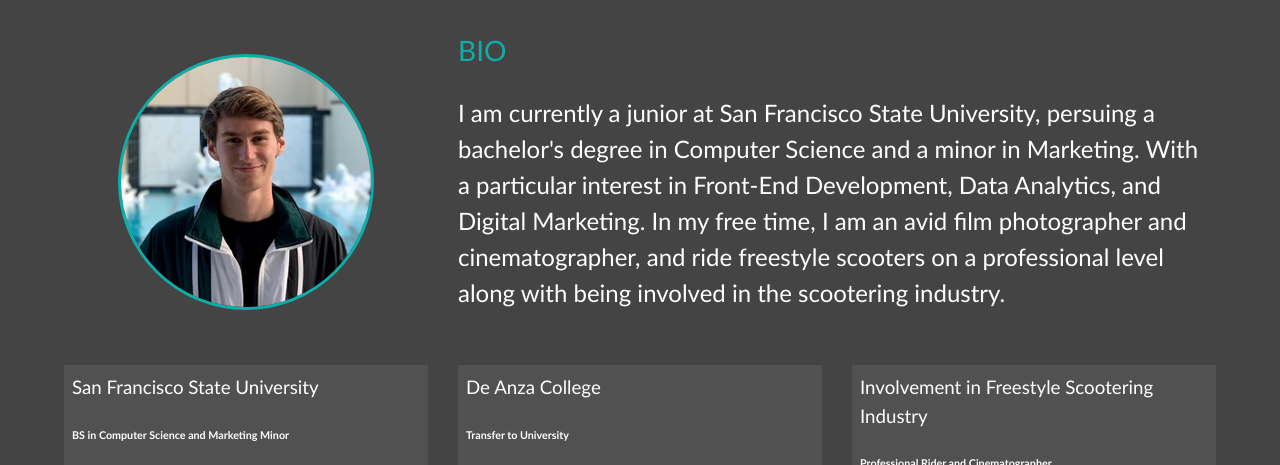
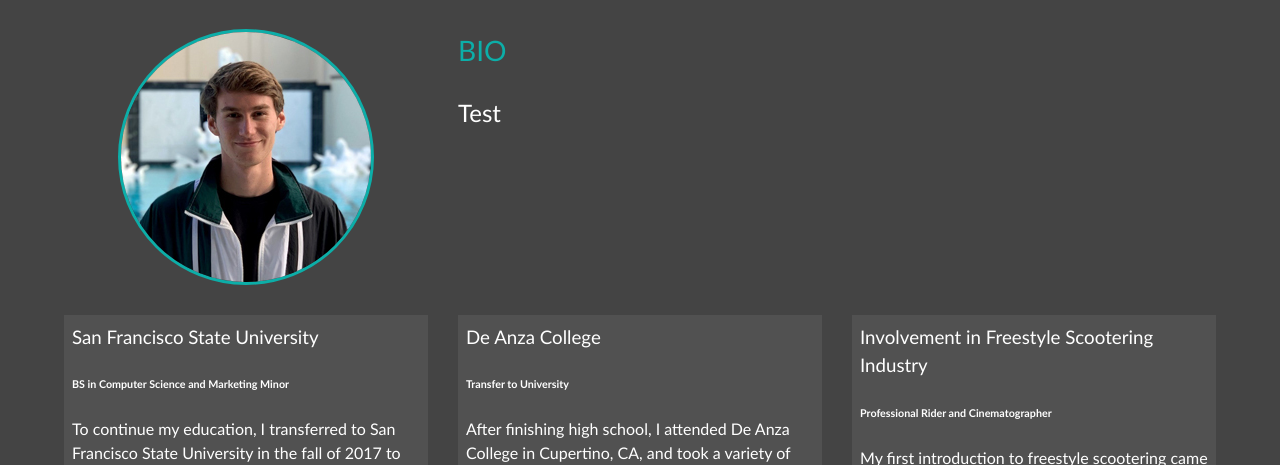
Before and after one commit to AntonAbramson/modern_portfolio, a plain HTML site: page about.html in a window 1280 px wide. Shown: the part 253-718 px from the top of the page. Drawn offline with Linux system fonts and the light colour scheme.

Commit message:
Update about.html

```diff
--- a/about.html
+++ b/about.html
@@ -61,13 +61,7 @@
         <div class="bio">
           <h3 class="text-secondary">BIO</h3>
           <p>
-            I am currently a junior at San Francisco State University, persuing
-            a bachelor's degree in Computer Science and a minor in Marketing.
-            With a particular interest in Front-End Development, Data Analytics,
-            and Digital Marketing. In my free time, I am an avid film
-            photographer and cinematographer, and ride freestyle scooters on a
-            professional level along with being involved in the scootering
-            industry.
+            Test
           </p>
         </div>
         <div class="job job-1">
```
